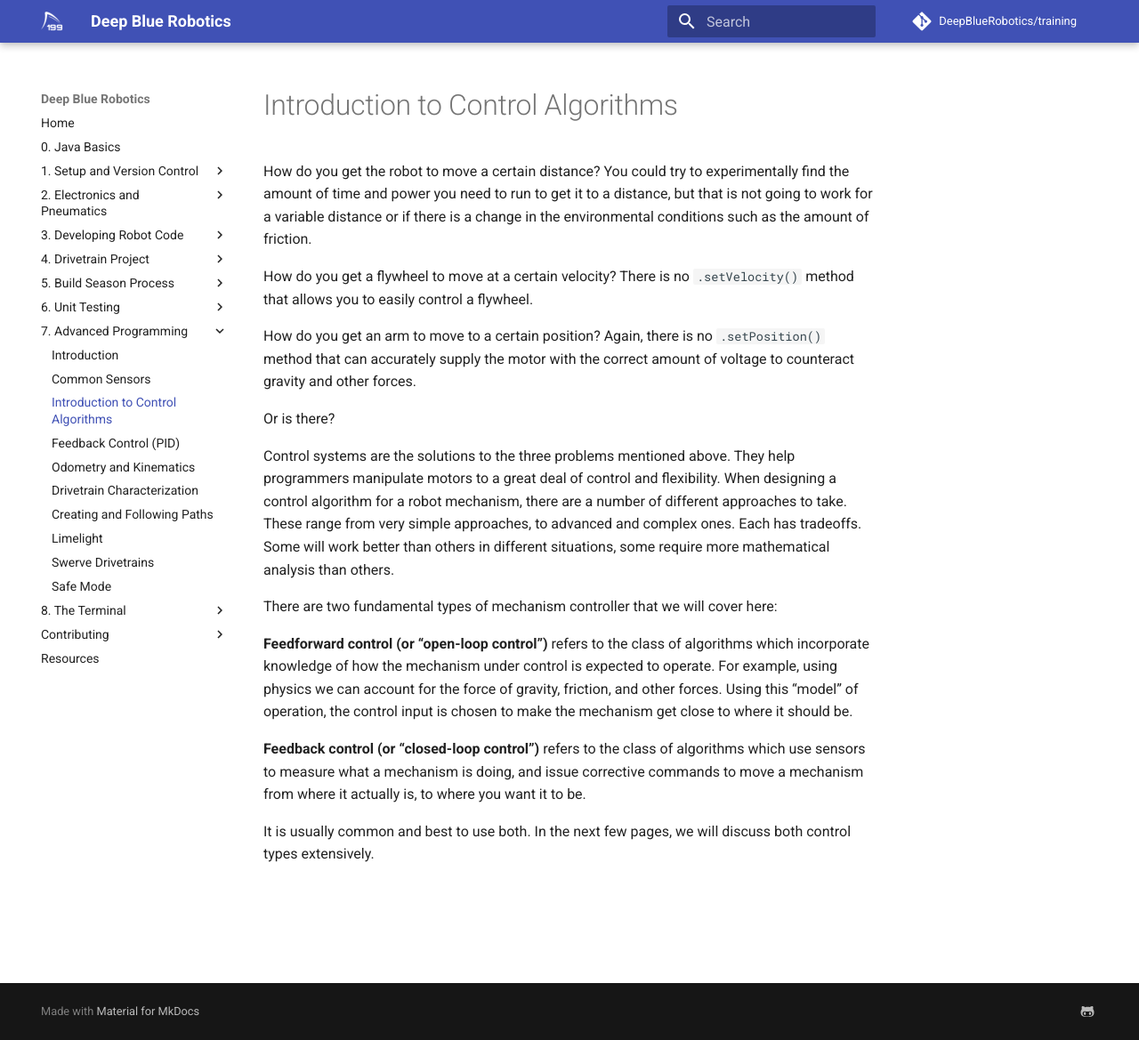
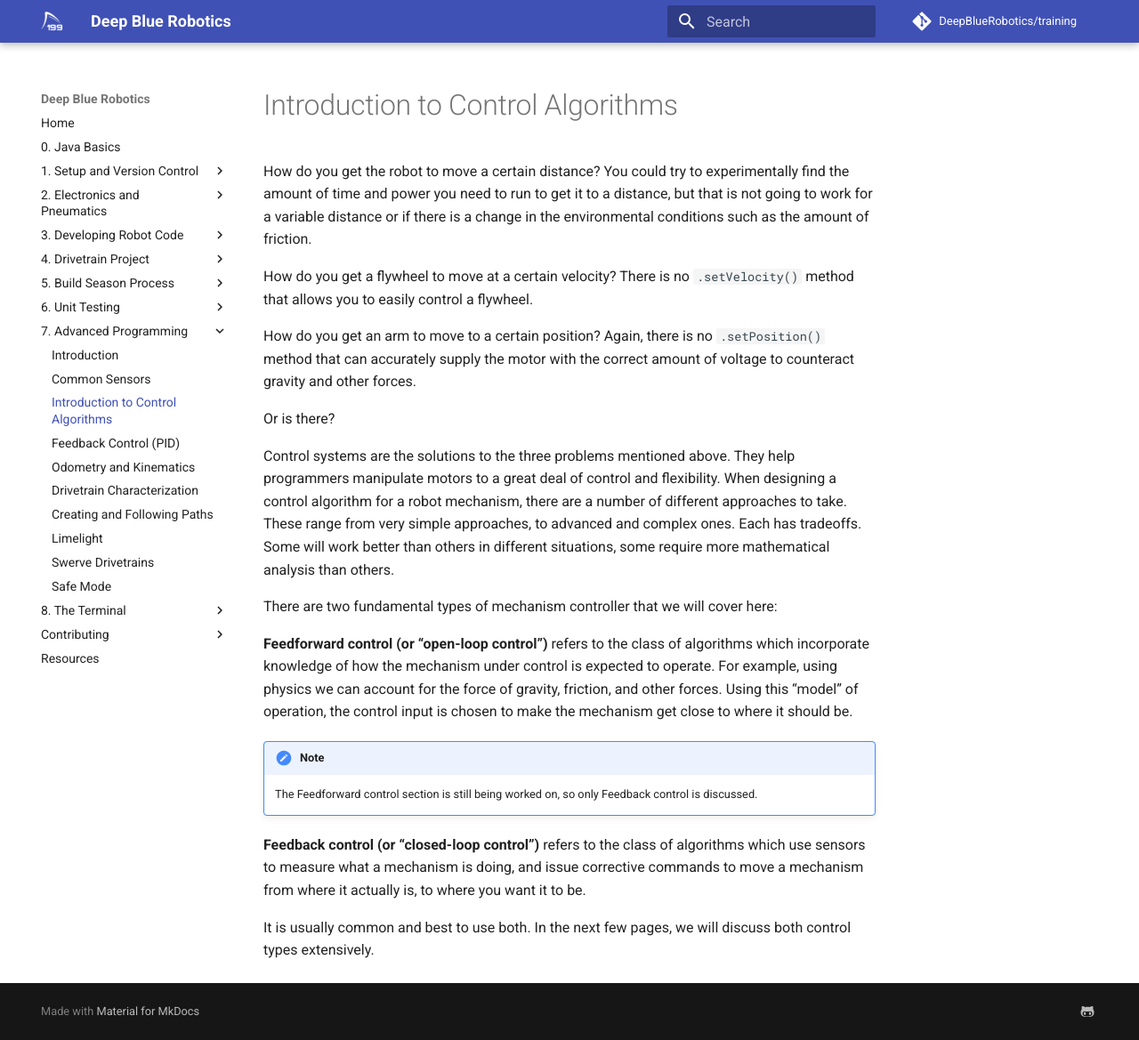
Before and after one commit to DeepBlueRobotics/training, an MkDocs documentation site: the page built from docs/section-7/control.md, in a window 1280 px wide and 1169 px high. Shown: the whole window at 89% size. Built offline with MkDocs 1.6.1 and Material for MkDocs 9.7.7, drawn with Linux system fonts in a browser that asks for light colours; comment, search, counter and statistics services are not loaded.

Commit message:
added note about feedforward wip

```diff
--- a/docs/section-7/control.md
+++ b/docs/section-7/control.md
@@ -12,6 +12,9 @@ There are two fundamental types of mechanism controller that we will cover here:
 
 **Feedforward control (or “open-loop control”)** refers to the class of algorithms which incorporate knowledge of how the mechanism under control is expected to operate. For example, using physics we can account for the force of gravity, friction, and other forces. Using this “model” of operation, the control input is chosen to make the mechanism get close to where it should be.
 
+!!! note
+    The Feedforward control section is still being worked on, so only Feedback control is discussed.
+
 **Feedback control (or “closed-loop control”)** refers to the class of algorithms which use sensors to measure what a mechanism is doing, and issue corrective commands to move a mechanism from where it actually is, to where you want it to be.
 
 It is usually common and best to use both. In the next few pages, we will discuss both control types extensively.
```
